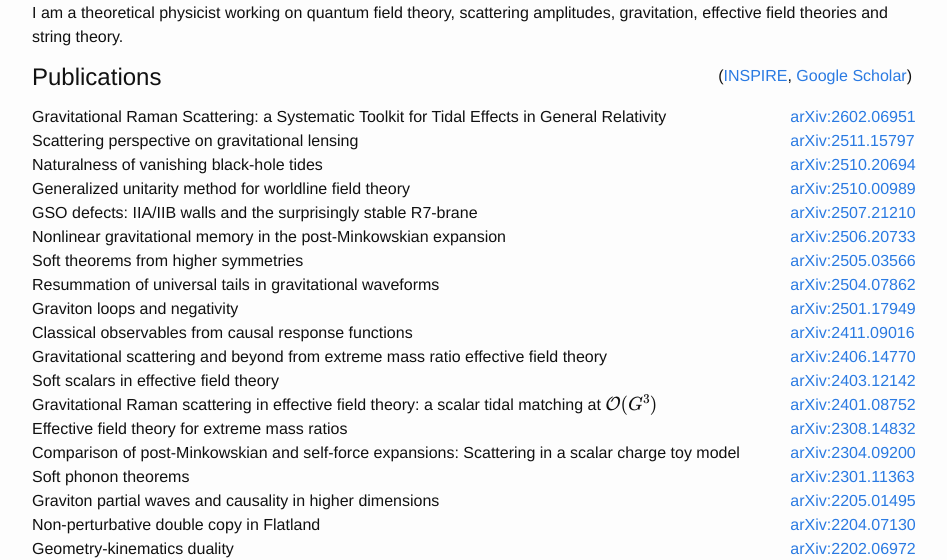
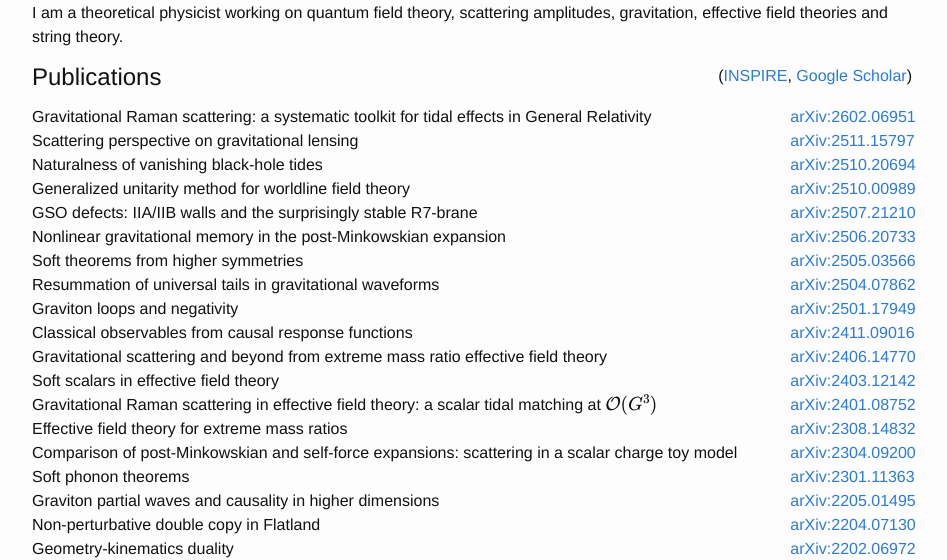
Before and after one commit to julioparra/julioparra.github.io, a Jekyll site: the page built from index.md, in a window 1280 px wide and 900 px high, scrolled down 321 px. Shown: the part 152-712 px from the top of the window, without its empty margins (168-1115 px from the left). Built offline with Jekyll 4.4.1, drawn with Linux system fonts in a browser that asks for light colours; nearby versions of some CDN libraries.

Commit message:
Fixed capitalization

```diff
--- a/_data/papers.yml
+++ b/_data/papers.yml
@@ -1,4 +1,4 @@
-- title: "Gravitational Raman Scattering: a Systematic Toolkit for Tidal Effects in General Relativity"
+- title: "Gravitational Raman scattering: a systematic toolkit for tidal effects in General Relativity"
   arxivnumber: "2602.06951"
 - title: "Scattering perspective on gravitational lensing"
   arxivnumber: "2511.15797"
@@ -26,7 +26,7 @@
   arxivnumber: "2401.08752"
 - title: "Effective field theory for extreme mass ratios"
   arxivnumber: "2308.14832"
-- title: "Comparison of post-Minkowskian and self-force expansions: Scattering in a scalar charge toy model"
+- title: "Comparison of post-Minkowskian and self-force expansions: scattering in a scalar charge toy model"
   arxivnumber: "2304.09200"
 - title: "Soft phonon theorems"
   arxivnumber: "2301.11363"
```
